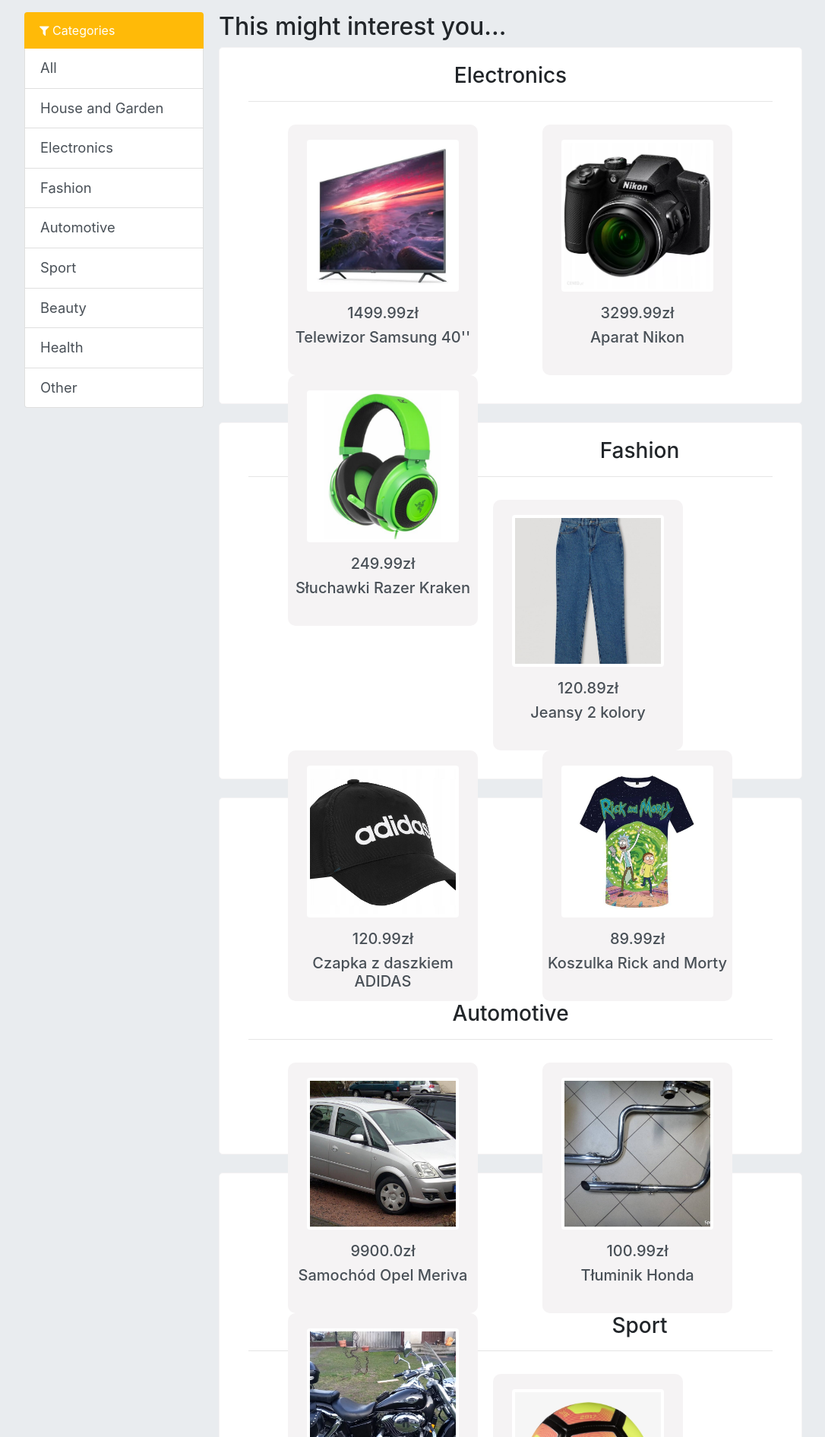
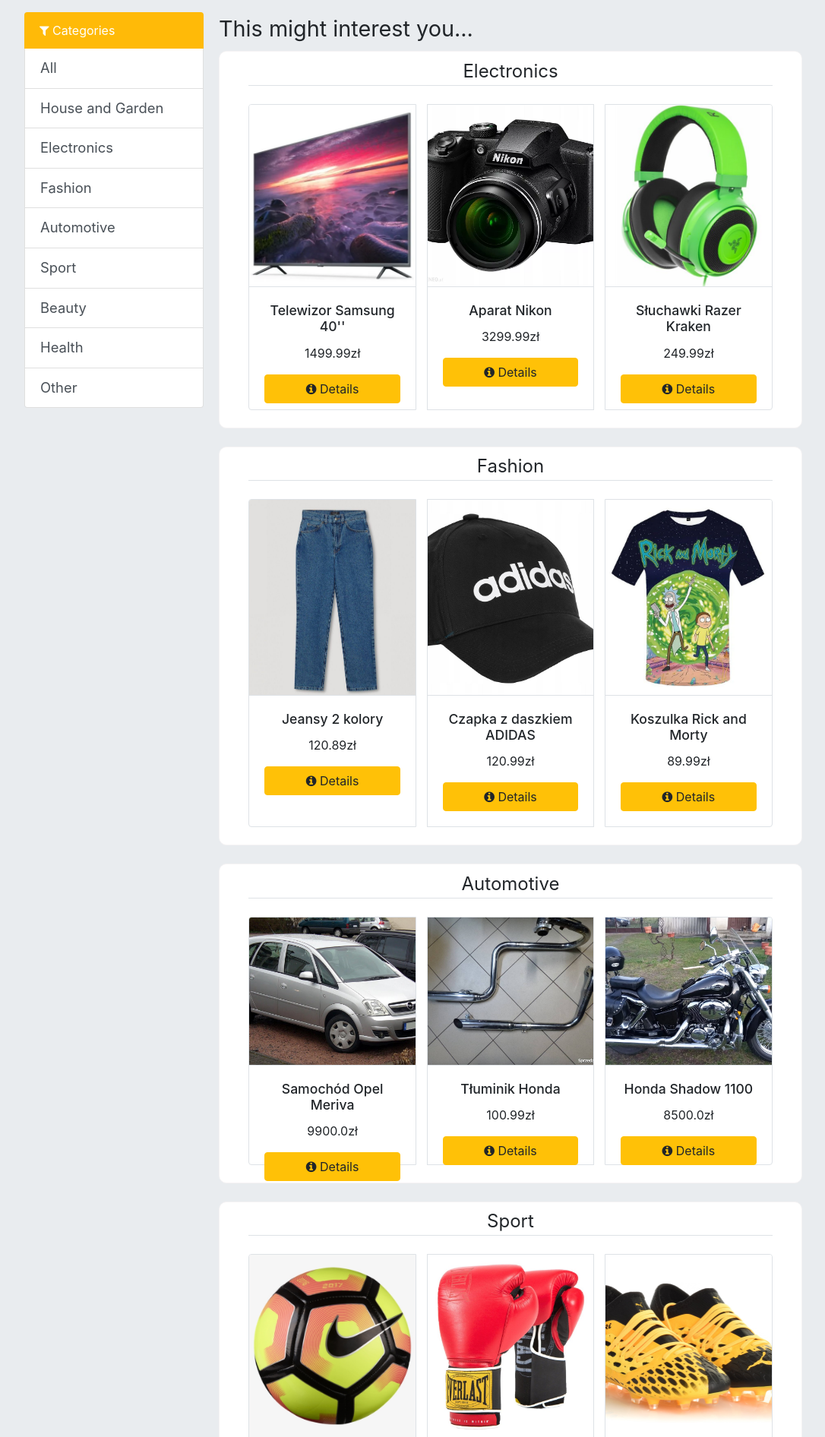
Before and after one commit to Endrju00/shopapp, a Django app: page / in a window 1280 px wide. Shown: the part 56-1948 px from the top of the page at 76% size, without its empty margins (96-1182 px from the left). Run offline with Django 3.2, Linux system fonts and the light colour scheme; data comes from the database, SQL or seed files in the repository; both versions use the stored data as it was after the commit.

Commit message:
Home page's responsiveness has been fixed

```diff
--- a/static/css/master.css
+++ b/static/css/master.css
@@ -1,3 +1,4 @@
+/* GENERAL */
 body {
   background: #e9ecef;
 }
@@ -10,6 +11,38 @@
   color: orange;
 }
 
+ /* HOMEPAGE */
+.heading {
+  margin-top: 1%;
+  margin-left: 5%;
+  width: 90%;
+}
+
+#card-item {
+  border: 1px solid #dee2e6;
+  max-height:27rem;
+}
+
+#detail-button{
+  width: 100%;
+  height: auto;
+  margin-bottom: 5%;
+}
+
+.card-img-top {
+  height: 60%;
+  width:auto;
+  object-fit: cover;
+  border-bottom: 1px solid #dee2e6;
+}
+
+.option{
+  width: 100%;
+  border-radius: 10px;
+  background: white;
+  border: 1px solid #f5f3f4;
+}
+
 .list-group {
   width: 80%;
   margin-right: 10%;
@@ -20,6 +53,7 @@
   border: #faa307;
 }
 
+/* SORTED ABOVE */
 .characteristic{
   margin-left: 40px;
 }
@@ -42,6 +76,8 @@
 .card-body{
   width: 100%;
 }
+
+
 
 .filters{
   float: left;
@@ -93,17 +129,13 @@
 
 .images{
   width: 90%;
-  margin-left: 70px;
-  margin-top: 30px;
-  margin-bottom: 30px;
+  margin-left: 5%;
+  margin-bottom: 3%;
 }
 
 .thumbnail{
-  width: 200px;
-  height: 200px;
-  margin-top: 20px;
+  width: auto;
   object-fit: cover;
-  border: 0px;
 }
 
 .image{
@@ -115,13 +147,7 @@
   background: #f5f3f4;
 }
 
-.option{
-  width: 100%;
-  border-radius: 5px;
-  background: white;
-  border: 1px solid #f5f3f4;
-  height: 470px;
-}
+
 
 .dropdown-menu{
   border: 1px solid gray;
--- a/templates/index.html
+++ b/templates/index.html
@@ -3,67 +3,60 @@
 {% load items_extras %}
 
 {% block content %}
+
+    <!-- CATEGORIES -->
     <div class="position-fixed" style="width: 23%;">
       <ul class="list-group">
         <li class="list-group-item active" aria-current="true" id="top-item" ><span class="fa fa-filter"></span> Categories</li>
         <a href="{% url 'items:index' %}" class="list-group-item list-group-item-action" style="font-size: 1.15rem;">All</a>
-
         {% for key in categories %}
           <a href="{% url 'items:filter' key %}" class="list-group-item list-group-item-action" style="font-size: 1.15rem;">{{ categories|lookup:key }}</a>
         {% endfor %}
-
       </ul>
     </div>
 
+    <!-- SUGGESTIONS -->
     <div class="suggestions">
-      <h2>This might interest you...</h2>
-      <div style="width: auto; text-align: center; ">
+      <legend style="font-size: 1.8rem;">This might interest you...</legend>
+      <div style="width: auto; text-align: center;">
         {% for key, category in categories.items %}
+          {% if suggestions|lookup:key %}
+            <div class="option">
+              <legend class="border-bottom mb-4 heading">{{category}}</legend>
+              <div class="images">
+                <div class="card-group" style="width: 100%;">
 
-          {% if suggestions|lookup:key %}
+                  <!-- FIRST ITEM -->
+                  <div class="card" id="card-item">
+                    <img src="{{ suggestions|lookup:key|index:0|get_attribute:'first_image'|get_attribute:'url' }}" class="card-img-top" alt="First item">
+                    <div class="card-body">
+                      <h5 class="card-title" style="font-size: 1.1rem;">{{ suggestions|lookup:key|index:0|get_attribute:'title' }}</h5>
+                      <p class="card-text">{{ suggestions|lookup:key|index:0|get_attribute:'price' }}zł</p>
+                      <a href="{% url 'items:detail' suggestions|lookup:key|index:0|get_attribute:'id' %}" class="btn btn-warning" id="detail-button"><span class="fa fa-info-circle"></span> Details</a>
+                    </div>
+                  </div>
 
-            <div class="option">
-              <h3 style="margin-top: 20px;">{{category}}</h3>
-              <hr style="width: 90%;">
-              <div class="images">
+                  <!-- SECOND ITEM -->
+                  <div class="card" id="card-item" style="margin-left:2%; margin-right: 2%;">
+                    <img src="{{ suggestions|lookup:key|index:1|get_attribute:'first_image'|get_attribute:'url' }}" class="card-img-top thumbnail" alt="Second item">
+                    <div class="card-body">
+                      <h5 class="card-title" style="font-size: 1.1rem;">{{ suggestions|lookup:key|index:1|get_attribute:'title' }}</h5>
+                      <p class="card-text">{{ suggestions|lookup:key|index:1|get_attribute:'price' }}zł</p>
+                      <a href="{% url 'items:detail' suggestions|lookup:key|index:1|get_attribute:'id' %}" class="btn btn-warning" id="detail-button"><span class="fa fa-info-circle"></span> Details</a>
+                    </div>
+                  </div>
 
-                <a
-                  class="list-group-item-action image"
-                  style="margin-right: 65px;"
-                  href="{% url 'items:detail' suggestions|lookup:key|index:0|get_attribute:'id' %}">
+                  <!-- THIRD ITEM -->
+                  <div class="card" id="card-item">
+                    <img src="{{ suggestions|lookup:key|index:2|get_attribute:'first_image'|get_attribute:'url' }}" class="card-img-top thumbnail" alt="Third item">
+                    <div class="card-body">
+                      <h5 class="card-title" style="font-size: 1.1rem;">{{ suggestions|lookup:key|index:2|get_attribute:'title' }}</h5>
+                      <p class="card-text" id="detail-title">{{ suggestions|lookup:key|index:2|get_attribute:'price' }}zł</p>
+                      <a href="{% url 'items:detail' suggestions|lookup:key|index:2|get_attribute:'id' %}" class="btn btn-warning" id="detail-button"><span class="fa fa-info-circle"></span> Details</a>
+                    </div>
+                  </div>
 
-                  <img
-                    src="{{ suggestions|lookup:key|index:0|get_attribute:'first_image'|get_attribute:'url' }}"
-                    class="img-thumbnail thumbnail">
-
-                  <p></p><h5>{{ suggestions|lookup:key|index:0|get_attribute:'price' }}zł</h5>
-                  <h5>{{ suggestions|lookup:key|index:0|get_attribute:'title' }}</h5>
-                </a>
-
-                <a
-                  class="list-group-item-action image"
-                  style="margin-right: 65px;"
-                  href="{% url 'items:detail' suggestions|lookup:key|index:1|get_attribute:'id' %}">
-
-                  <img
-                    src="{{ suggestions|lookup:key|index:1|get_attribute:'first_image'|get_attribute:'url' }}"
-                    class="img-thumbnail thumbnail">
-
-                  <p></p><h5>{{ suggestions|lookup:key|index:1|get_attribute:'price' }}zł</h5>
-                  <h5>{{ suggestions|lookup:key|index:1|get_attribute:'title' }}</h5>
-                </a>
-
-                <a
-                  class="list-group-item-action image"
-                  href="{% url 'items:detail' suggestions|lookup:key|index:2|get_attribute:'id' %}">
-
-                  <img
-                    src="{{ suggestions|lookup:key|index:2|get_attribute:'first_image'|get_attribute:'url' }}"
-                    class="img-thumbnail thumbnail">
-
-                  <p></p><h5>{{ suggestions|lookup:key|index:2|get_attribute:'price' }}zł</h5>
-                  <h5>{{ suggestions|lookup:key|index:2|get_attribute:'title' }}</h5>
-                </a>
+                </div>
               </div>
             </div><br>
           {% endif %}
```
Also changed, not shown: templates/base.html (+25 -5 lines), db.sqlite3.
